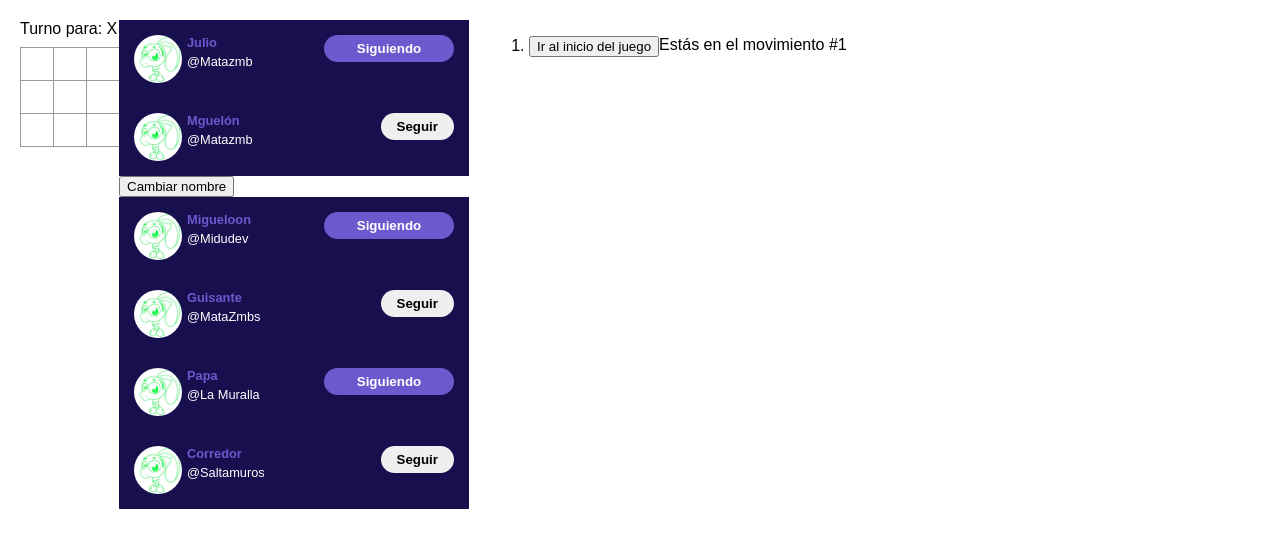
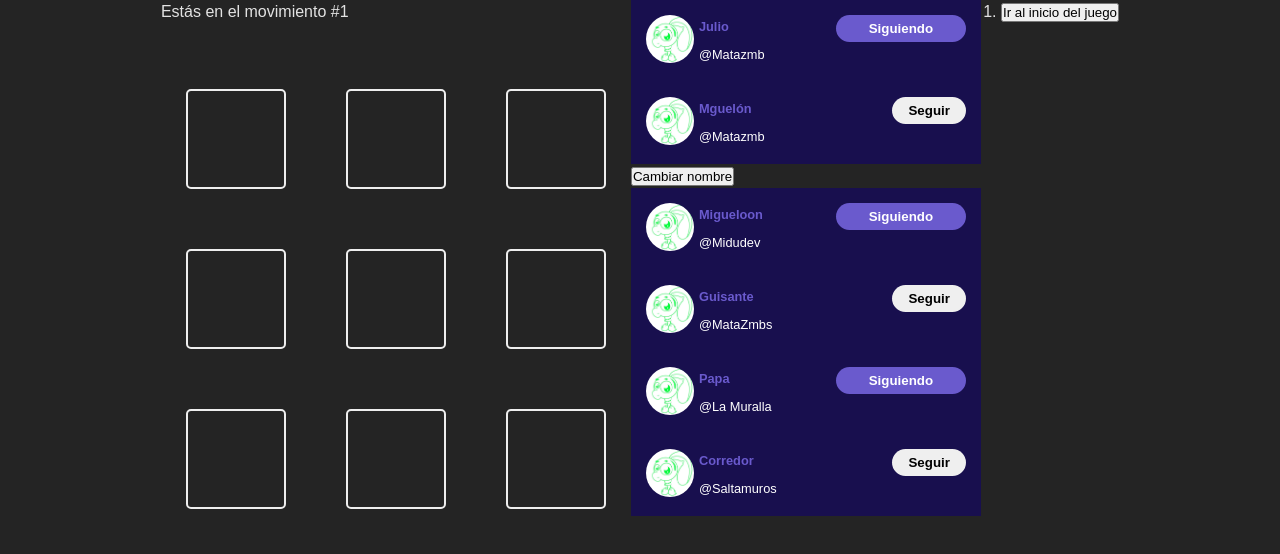
Before and after one commit to Jabuitroon/Practicando-React, a React (Create React App) app in the folder src/: page / in a window 1280 px wide. Shown: the top 554 px of the page. Built offline with nearby package versions, Linux system fonts and the light colour scheme; the HTML template or start-up script is replaced by a standard one.

Commit message:
Separé componentes

```diff
--- a/package.json
+++ b/package.json
@@ -1,5 +1,6 @@
 {
   "dependencies": {
+    "canvas-confetti": "1.6.0",
     "react": "^18.0.0",
     "react-dom": "^18.0.0"
   },
--- a/src/App.js
+++ b/src/App.js
@@ -1,65 +1,22 @@
 // Componente interactivo
 // Propiedad useState
 import { useState } from "react";
-import { Twifollowcard } from "./Twifollowcard.jsx";
-import { Listas } from "./Listas.jsx"
-// Construir el tablero
-function Board({ xIsNext, squares, onPlay }) { // Board es controlado por las props que recibe.
-
-  function handleClick(i) {
-  if (squares[i] || calculateWinner(squares)) {
-    return;
-  }
-// Almacenar un historial de movimientos
-  const nextSquares = squares.slice();
-    if (xIsNext) {
-      nextSquares[i] = "X"
-    } else {
-      nextSquares[i] = "O"
-    }
-    //El componente Game puede actualizar el componente Board cuando el usuario hace clic en un cuadrado
-    onPlay(nextSquares);
-  }
-
-  const winner = calculateWinner(squares);
-  let status;
-  if (winner) {
-    status = "Ganador: " + winner;
-  } else {
-    status = "Turno para: " + (xIsNext ? "X" : "O");
-  }
-
-  return  <>
-          <div className="status">{status}</div>
-          <div className="board-row">
-          {/* Pasar datos a través de props */}
-              <Square value={squares[0]} onSquareClick={() => handleClick(0)} /> {/* Cada Cuadrado ahora recibirá una prop de value que será 'X', 'O', o null para los cuadrados vacíos. */}
-              <Square value={squares[1]} onSquareClick={() => handleClick(1)}/>
-              <Square value={squares[2]} onSquareClick={() => handleClick(2)}/>
-          </div>
-          <div className="board-row">
-              <Square value={squares[3]} onSquareClick={() => handleClick(3)}/>
-              <Square value={squares[4]} onSquareClick={() => handleClick(4)}/>
-              <Square value={squares[5]} onSquareClick={() => handleClick(5)}/>
-          </div>
-          <div className="board-row">
-              <Square value={squares[6]} onSquareClick={() => handleClick(6)}/>
-              <Square value={squares[7]} onSquareClick={() => handleClick(7)}/>
-              <Square value={squares[8]} onSquareClick={() => handleClick(8)}/>
-          </div>
-          </>
-}
+import { Twifollowcard } from "./components/Twifollowcard.jsx";
+import { Listas } from "./components/Listas.jsx"
+import "./tictt.css"
+import { TicTacToe } from "./main.jsx"
 
 export default function Game() {
     // Almacenar el estado del juego en el componente Game
   const [history, setHistory] = useState([Array(9).fill(null)]); // crea una matriz con nueve elementos y establece cada uno de ellos en null.
   const [currentMove, setCurrentMove] = useState(0);
+  const xIsNext = currentMove%2 ===0;
+  const currentSquares = history[currentMove]; //el actual turno sobre el array history
 
-  const xIsNext = currentMove%2 ===0;
-  const currentSquares = history[currentMove];
   function handlePlay(nextSquares) {
     // crea una nueva matriz que contiene todos los elementos en history
     const nextHistory = [...history.slice(0, currentMove + 1), nextSquares];
+    //Spread operator transforma un array en una lista de argumentos
     setHistory(nextHistory);
     setCurrentMove(nextHistory.length-1)
   }
@@ -71,6 +28,7 @@ export default function Game() {
   // .map para transformar la matriz de movimientos history en elementos React que representen botones en la pantalla
   const moves = history.map((squares, move) => {
     let description;
+    console.log(move)
     if (move > 0) {
       description = 'Ir al movimiento #' + move;
     } else {
@@ -82,25 +40,24 @@ export default function Game() {
       </li>
     );
   });
-
           const format = (userName) => `@${userName}` //Podemos pasar funciones o callbacks como props
           const crearElement = (<span>@Elemento</span>) //Creando un elemento para pasarlo como prop
 
-  const miduObj = {name: 'Mgueloon',
-                  isFollowing:true,
-                  userName: 'midudev'}
+          // const miduObj = {name: 'Mgueloon',
+          //                   isFollowing:true,
+          //                   userName: 'midudev'}
           let contador = 1;
           const infoMoves = history.map((move) =>{
             let description = 'Estás en el movimiento #' + contador++;
             return <p>{description}</p>
           });
-
   //Conociendo al virtual dom
   const [name, setName] = useState('Julio')
 return( // return es lo que devuelvo para renderizar
     <div className="game">
-      <div className="game-board">
-      <Board xIsNext={xIsNext} squares={currentSquares} onPlay={handlePlay} />
+      <div className="game-ttc">
+          <p>{infoMoves}</p>
+          <TicTacToe xIsNext={xIsNext} squares={currentSquares} onPlay={handlePlay}/>
       </div>
       <div>
         {/* se pasan funciones como props */}
@@ -113,32 +70,6 @@ const infoMoves = history.map((move) =>{
       <div className="game-info">
         <ol>{moves}</ol>
       </div>
-      <div className="turno-info">
-        <p>{infoMoves}</p>
-      </div>
     </div>
   )
 }
-
-function calculateWinner(squares) {
-  const lines = [
-    [0, 1, 2],
-    [3, 4, 5],
-    [6, 7, 8],
-    [0, 3, 6],
-    [1, 4, 7],
-    [2, 5, 8],
-    [0, 4, 8],
-    [2, 4, 6]
-  ];
-  for (let i = 0; i < lines.length; i++) {
-    const [a, b, c] = lines[i];
-    if (squares[a] && squares[a] === squares[b] && squares[a] === squares[c]) {
-      return squares[a];
-    }
-  }
-  return null;
-}
-function Square({value, onSquareClick}) {
-  return <button className="square" onClick={onSquareClick}>{value}</button>
-}
--- /dev/null
+++ b/src/JS/logic.js
@@ -0,0 +1,11 @@
+import { lines } from "./constantes.js";
+//Puedo separar código Js que es lógica para dejar un poco más limpio los componentes y sus renders
+export function calculateWinner(sQ) {
+    for (let i = 0; i < lines.length; i++) {
+    const [a, b, c] = lines[i];
+        if (sQ[a] && sQ[a] === sQ[b] && sQ[a] === sQ[c]) {
+            return sQ[a];
+        }
+    }
+    return null;
+}
--- a/src/Twifollowcard.jsx
+++ b/src/components/Twifollowcard.jsx
@@ -1,4 +1,4 @@
-import logo from './assets/cara.jpg';
+import logo from '../assets/cara.jpg';
 // Importar Hooks permiten añadir funcionalidades a los componentes de react,
 //poder ejecutarcodigo arbitrario segun lo que suceda en los compoentes
 import { useState } from 'react';
--- /dev/null
+++ b/src/components/WinnerModal.jsx
@@ -0,0 +1,21 @@
+import { Square } from "../main.jsx" //Asime traigo una funcion de otro componente
+
+export function WinnerModal({ winner, resetGame }) {
+    if (winner == null) return null
+        const winnerText = winner == false ? 'Empate' : 'Ganó:'
+    return(
+        <section className="winner">
+            <div className="text">
+                <h2>
+                    {winnerText}
+                </h2>
+                <header className="win">
+                    {winner &&<Square>{winner}</Square>}
+                </header>
+                <footer>
+                    <button onClick={resetGame} >Empezar de nuevo</button>
+                </footer>
+            </div>
+        </section>
+    )
+}
--- a/src/index.js
+++ b/src/index.js
@@ -7,6 +7,7 @@ import App from "./App";
 const root = createRoot(document.getElementById("root"));
 root.render(
   <StrictMode>
+{/* Este es el punto de entrada, desde donde se contruye nuestra aplicación */}
     <App />
   </StrictMode>
 );
--- /dev/null
+++ b/src/main.jsx
@@ -0,0 +1,77 @@
+import { useState } from "react";
+import confetti from "canvas-confetti";
+import { calculateWinner } from "./JS/logic.js"
+import { WinnerModal } from "./components/WinnerModal";
+//Estado para saber si hay un ganador y cual
+let status;
+// Construir el tablero
+export function TicTacToe({ xIsNext, squares, onPlay }) {// TicTacToe es controlado por las props que recibe.
+
+const[winner, setWinner] = useState(null)
+//Se resolvió viendo esto
+//https://www.datainfinities.com/20/too-many-re-renders-react-limits-the-number-of-renders-to-prevent-an-infinite-loop#:~:text=Conclusion-,The%20React%20error%20%22Too%20many%20re%2Drenders.,put%20state%20changes%20inside%20it.
+    const handleClick = index => {
+        //Asi no permite sobreecribir en un square porque estamos pasando el ultimo estado del juego
+        if (squares[index] || winner)   return;
+
+        // Almacenar un historial de movimientos
+        const nextSquares = squares.slice();
+            if (xIsNext) {
+                nextSquares[index] = "X"
+            } else {
+                nextSquares[index] = "O"
+            }
+            //El componente Game puede actualizar el componente Board cuando el usuario hace clic en un cuadrado
+            onPlay(nextSquares);
+
+            const checkWinner = calculateWinner(nextSquares); //le pasamos el "nuevo tablero" a checkWinner
+                if (checkWinner) {
+                    confetti()
+                    setWinner(checkWinner);
+                    //status = "Ganador: " + checkWinner;
+                    //alert("Ganador"+ checkWinner) El estado es asíncrono
+                }   else if(checkEndGame(nextSquares)){
+                    setWinner(false)
+                }   else {
+                    status = "Turno para: " + (xIsNext ? "X" : "O");
+                }
+    }
+
+    const resetGame = () =>{ //Nuestra UI es replicable lo imoprtante son las props
+        squares.fill(null);
+        setWinner(null)
+    }
+
+    const checkEndGame = (tablero) =>{
+        return tablero.every((squares) => squares != null) //Si todas las casilles estan llenas ....
+    }
+
+return  <>
+        <div className="board">
+        <div className="status">{status}</div>
+            <section className="game">
+                {
+                squares.map((_,index)=>{
+                    return(
+                        <Square key={index} onSquareClick={() => handleClick(index)}>
+                            {squares[index]}
+                        </Square>
+                    )
+                })
+            }
+            </section>
+            {/* Renderizado condicional */}
+            <WinnerModal winner={winner} resetGame={resetGame}/>
+                {/* <div className="board-row">
+                    <Square value={squares[0]} onSquareClick={() => handleClick(0)} />
+                    <Square value={squares[1]} onSquareClick={() => handleClick(1)} />
+                </div>*/}
+        </div>
+        </>
+}
+
+export function Square({children, onSquareClick}) { //Asi puedo exportar una funcion para usarla en otro componente
+        return  (
+            <button className="square" onClick={onSquareClick}>{children}</button>
+        )
+}
--- /dev/null
+++ b/src/tictt.css
@@ -0,0 +1,131 @@
+:root {
+    font-family: system-ui, -apple-system, BlinkMacSystemFont, 'Segoe UI', Roboto, Oxygen, Ubuntu, Cantarell, 'Open Sans', 'Helvetica Neue', sans-serif;
+    font-size: 16px;
+    line-height: 24px;
+    font-weight: 400;
+
+    color-scheme: light dark;
+    color: rgba(255, 255, 255, 0.87);
+    background-color: #242424;
+
+    font-synthesis: none;
+    text-rendering: optimizeLegibility;
+    -webkit-font-smoothing: antialiased;
+    -moz-osx-font-smoothing: grayscale;
+    -webkit-text-size-adjust: 100%;
+  }
+
+  body {
+    margin: 0;
+    display: flex;
+    justify-content: center;
+    min-width: 320px;
+    min-height: 100vh;
+  }
+
+  * {
+    padding: 0;
+    margin: 0;
+    box-sizing: border-box;
+  }
+
+  .board {
+    width: fit-content;
+    margin: 40px auto;
+    text-align: center;
+  }
+
+  .board h1 {
+    color: #eee;
+    margin-bottom: 16px;
+  }
+
+  .board button {
+    padding: 8px 12px;
+    margin: 25px;
+    background: transparent;
+    border: 2px solid #eee;
+    color: #eee;
+    width: 100px;
+    border-radius: 5px;
+    transition: 0.2s;
+    font-weight: bold;
+    cursor: pointer;
+  }
+
+  .board button:hover {
+    background: #eee;
+    color: #222;
+  }
+
+  .board .game {
+    display: grid;
+    grid-template-columns: repeat(3, 1fr);
+    gap: 10px;
+  }
+
+  .turn {
+    display: flex;
+    justify-content: center;
+    margin: 15px auto;
+    width: fit-content;
+    position: relative;
+    border-radius: 10px;
+  }
+
+  .turn .square,
+  .winner .square {
+    width: 70px;
+    height: 70px;
+    pointer-events: none;
+    border-color: transparent;
+  }
+
+  .square.is-selected {
+    color: #fff;
+    background: #09f;
+  }
+
+  .winner {
+    position: absolute;
+    width: 100vw;
+    height: 100vh;
+    top: 0;
+    left: 0;
+    display: grid;
+    place-items: center;
+    background-color: rgba(0, 0, 0, 0.7);
+  }
+
+  .winner .text {
+    background: #111;
+    height: 300px;
+    width: 320px;
+    border: 2px solid #eee;
+    border-radius: 10px;
+    display: flex;
+    flex-direction: column;
+    justify-content: center;
+    align-items: center;
+    gap: 20px;
+  }
+
+  .winner .win {
+    margin: 0 auto;
+    width: fit-content;
+    border: 2px solid #eee;
+    border-radius: 10px;
+    display: flex;
+    gap: 15px;
+  }
+
+  .square {
+    width: 100px;
+    height: 100px;
+    border: 2px solid #eee;
+    border-radius: 5px;
+    display: grid;
+    place-items: center;
+    cursor: pointer;
+    font-size: 48px;
+  }
```
Also changed, not shown: src/JS/constantes.js (added, +10 -0 lines), src/components/Listas.jsx (renamed from src/Listas.jsx), 1 other file (tests, documents, lock files or other folders). Lines whose indentation alone changed are shown as unchanged.
